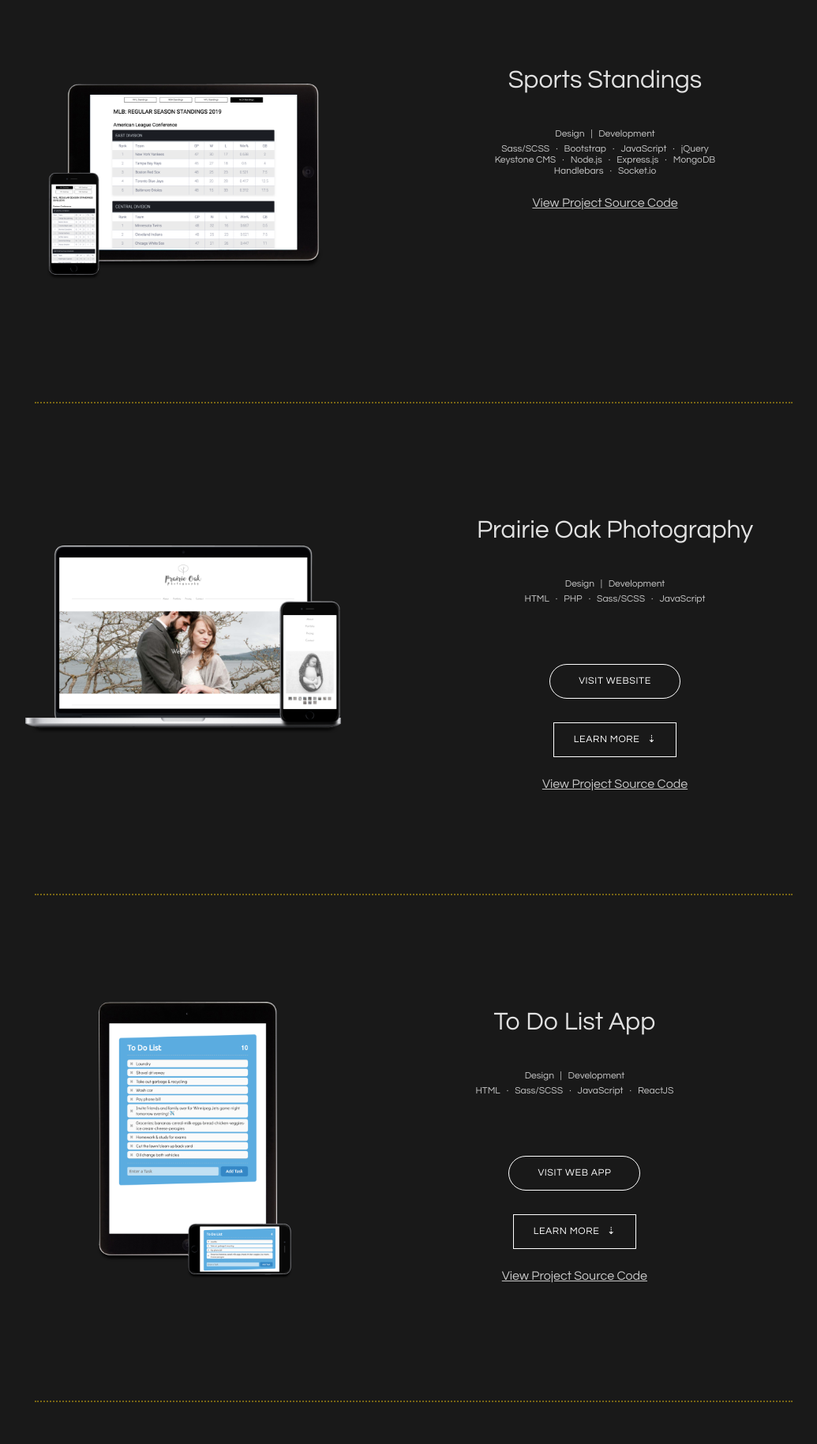
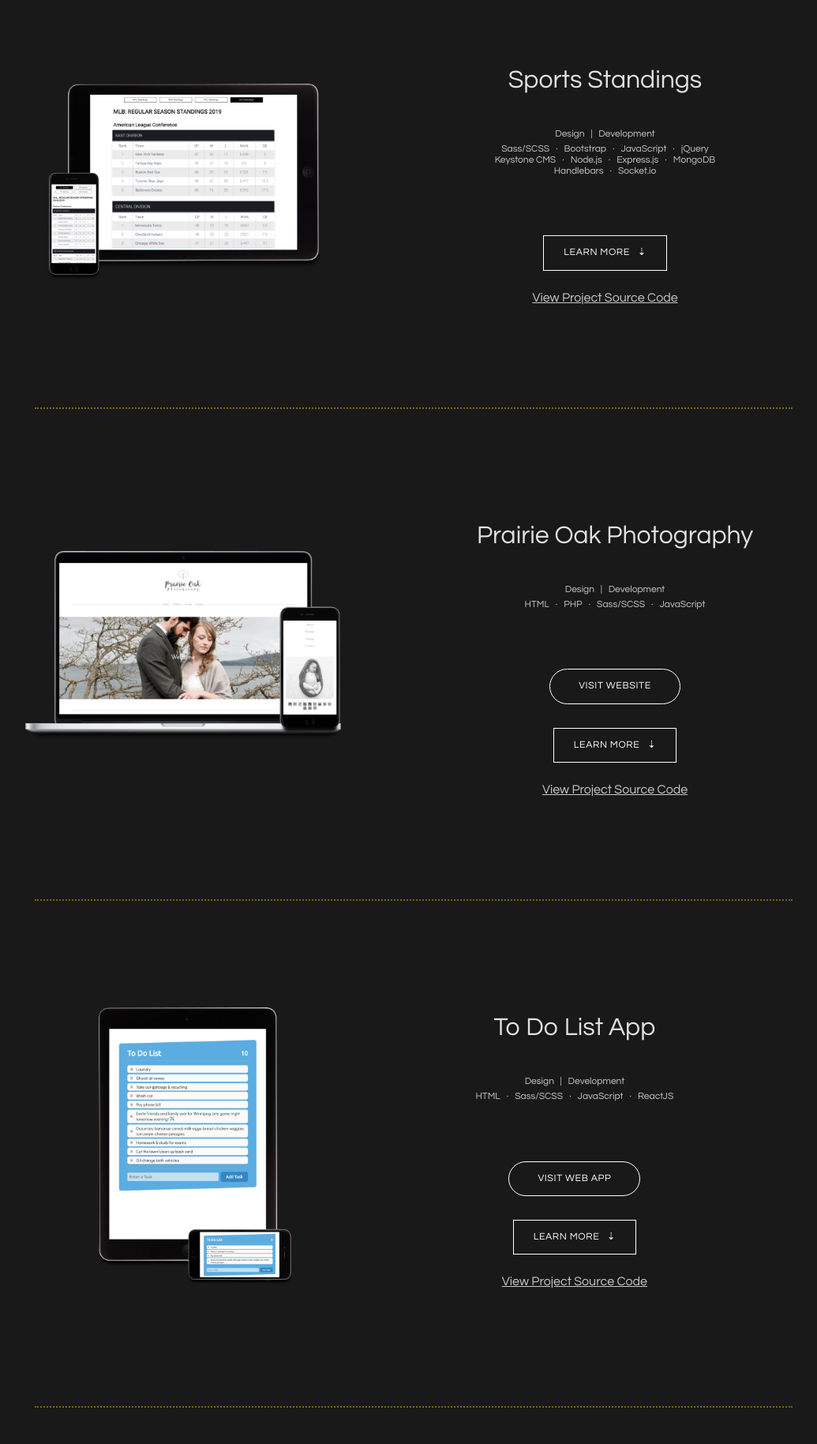
Before and after one commit to mattfried/portfolio, a PHP site: page /projects.php in a window 1280 px wide. Shown: the part 330-2159 px from the top of the page at 79% size, without its empty margins (116-1151 px from the left). Run offline with PHP 8.4, Linux system fonts and the light colour scheme; some web fonts are replaced.

Commit message:
commented out button... again

```diff
--- a/projects.php
+++ b/projects.php
@@ -36,10 +36,10 @@ include('includes/header.php');
               <p class="websiteCoding"><span>Keystone CMS</span>&centerdot;<span>Node.js</span>&centerdot;<span>Express.js</span>&centerdot;<span>MongoDB</span></p>
               <p class="websiteCoding"><span>Handlebars</span>&centerdot;<span>Socket.io</span></p>
             </div>
-            <!-- <div class="projectNavs">
-              <a href="https://www.sportstandings.ca/" target="_blank"><button class="visitWebsiteButton">VISIT WEB APP</button></a>
+            <div class="projectNavs">
+              <!-- <a href="https://www.sportstandings.ca/" target="_blank"><button class="visitWebsiteButton">VISIT WEB APP</button></a> -->
               <button id="aboutProject1Link" class="aboutProjectLink">LEARN MORE &nbsp; &#8675;</button>
-            </div> -->
+            </div>
             <div id="aboutProject1" class="aboutProjectDiv">
               <span>About</span>
               <p class="marginTop">Sports Standings is as it states, a website that provides live stats and standings for the most popular leagues: NHL, NBA, NFL, and MLB.</p>
```
